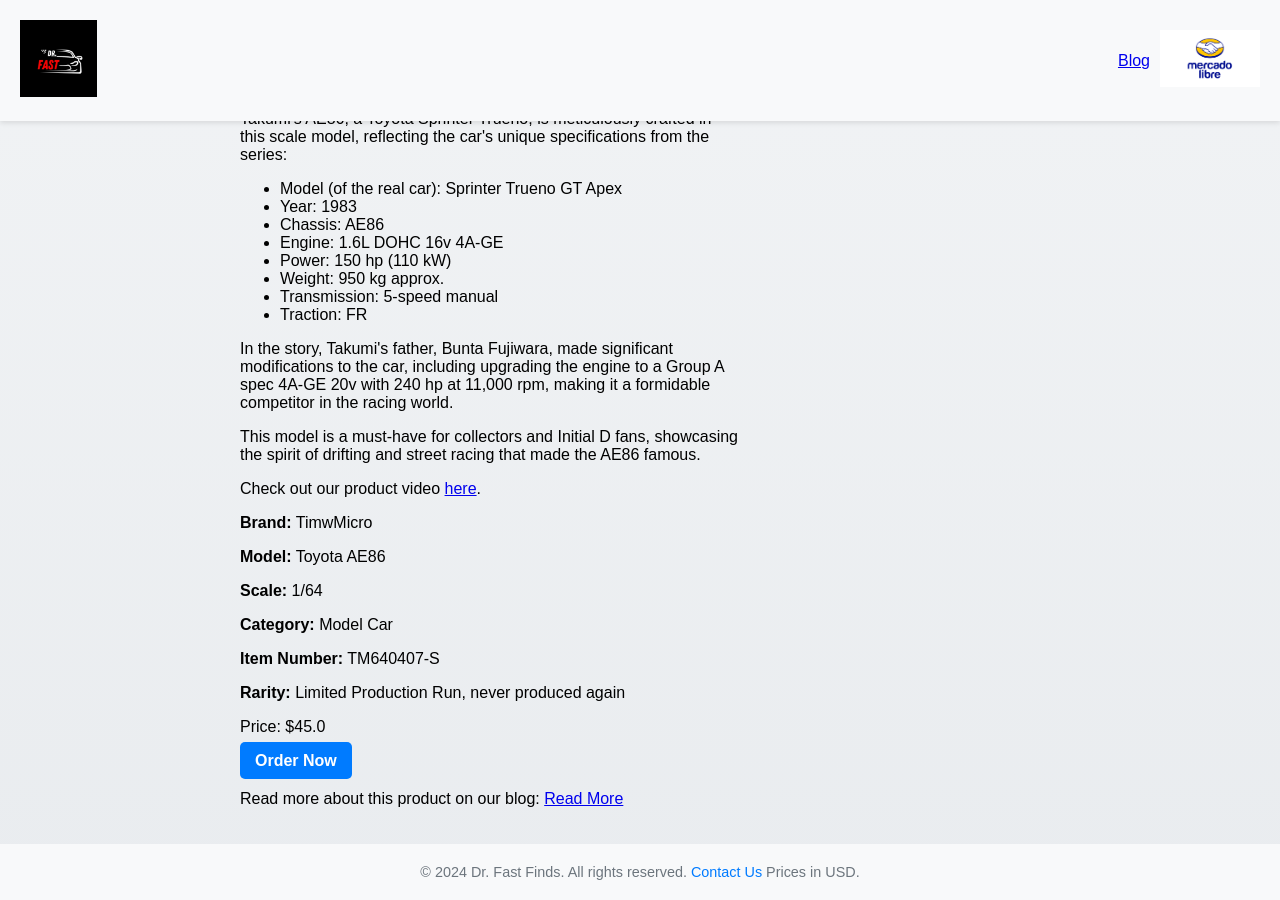
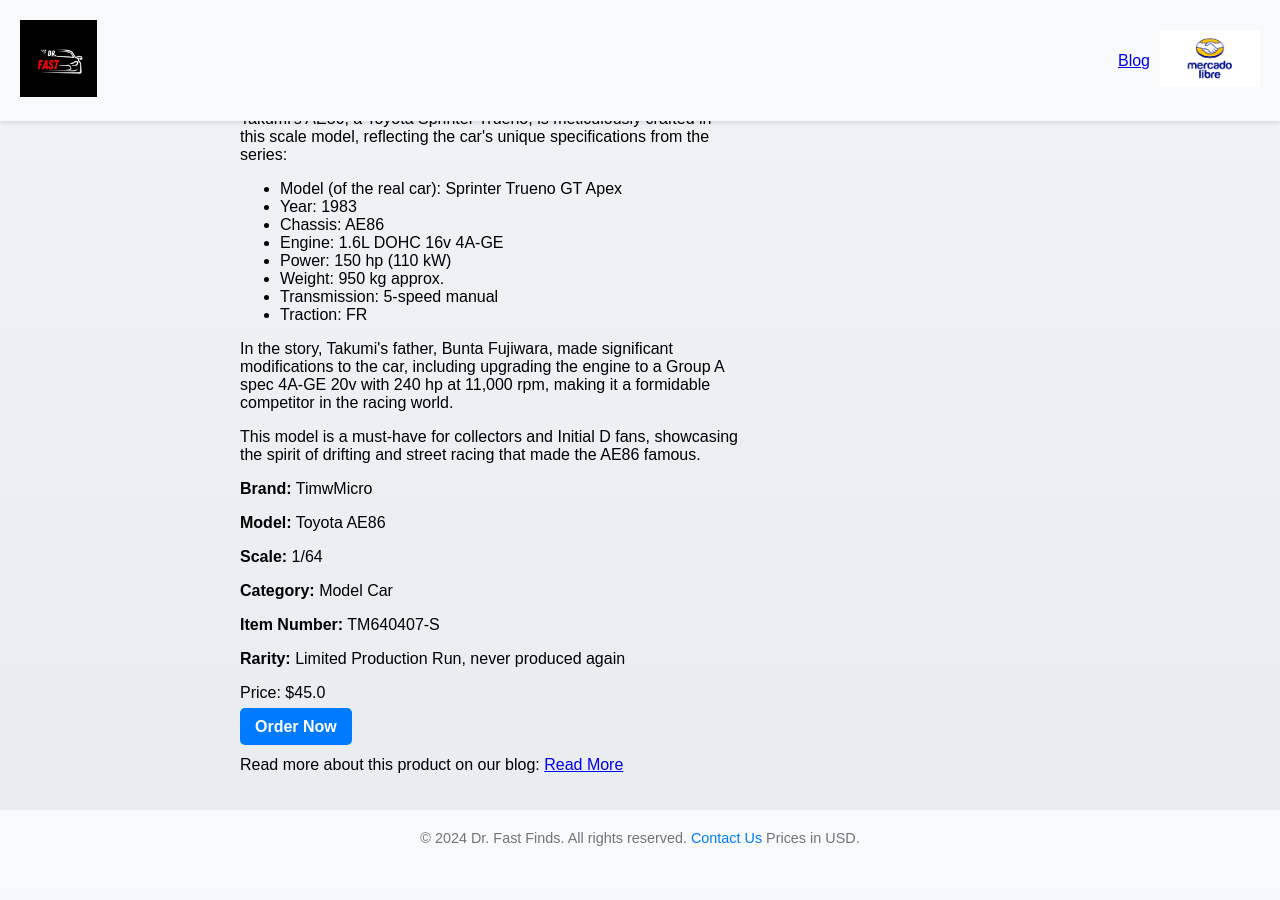
Before and after one commit to drfastfinds/drfastfinds-site, a Jekyll site: the page built from _products/timemicro-ae86-initial-d.md, in a window 1280 px wide and 900 px high, scrolled down 794 px. Built offline with Jekyll 4.4.1, drawn with Linux system fonts in a browser that asks for light colours; after the commit the page ends 1660 px from its top, so only the background shows below that.

Commit message:
Update timemicro-ae86-initial-d.md

```diff
--- a/_products/timemicro-ae86-initial-d.md
+++ b/_products/timemicro-ae86-initial-d.md
@@ -26,7 +26,6 @@
   <p>In the story, Takumi's father, Bunta Fujiwara, made significant modifications to the car, including upgrading the engine to a Group A spec 4A-GE 20v with 240 hp at 11,000 rpm, making it a formidable competitor in the racing world.</p>
 
   <p>This model is a must-have for collectors and Initial D fans, showcasing the spirit of drifting and street racing that made the AE86 famous.</p>
-  <p>Check out our product video <a href="https://youtube.com/shorts/mNlnAmBNDQ8?feature=share" target="_blank">here</a>.</p>
 
   <p><strong>Brand:</strong> TimwMicro</p>
   <p><strong>Model:</strong> Toyota AE86</p>
```
